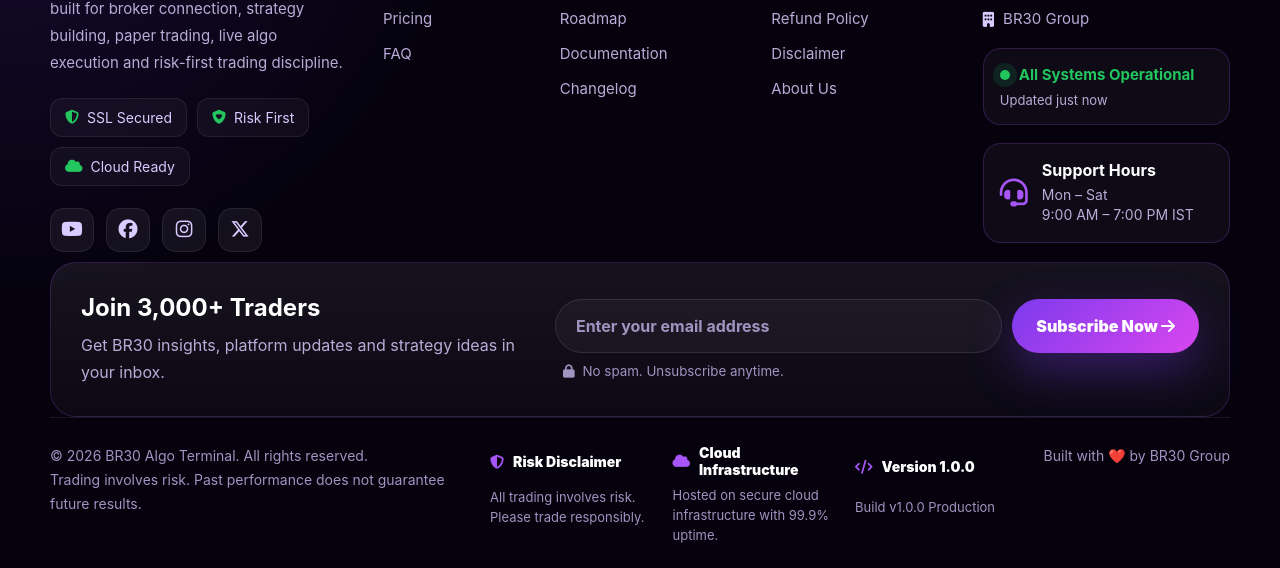
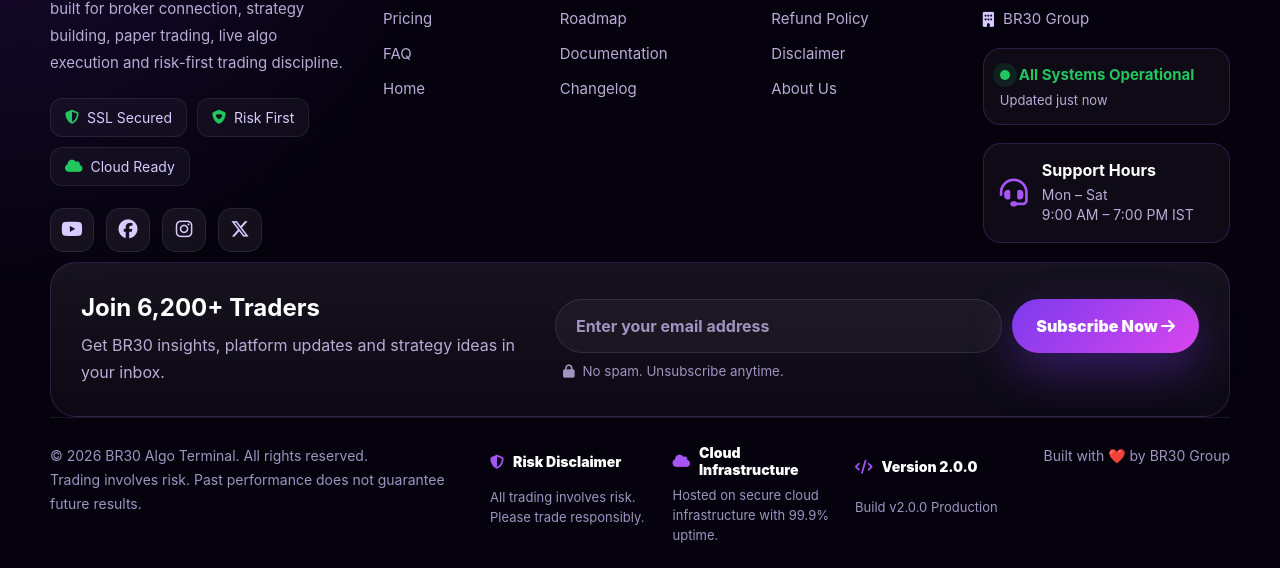
Before and after one commit to mukeshkumarsingh7488-afk/br30-algo-terminal-f, a React (Vite) app: page / in a window 1280 px wide. Shown: the part 8652-9220 px from the top of the page. Built offline with nearby package versions, Linux system fonts and the light colour scheme; no server answers.

Commit message:
Update version to 2.0.0

```diff
--- a/index.html
+++ b/index.html
@@ -81,7 +81,7 @@
               { "@type": "Brand", "name": "BR30 Algo", "url": "https://br30algo-com.vercel.app/" }
             ],
             "areaServed": "Worldwide",
-            "contactPoint": { "@type": "ContactPoint", "contactType": "Customer Support", "email": "support.br30trader@gmail.com", "telephone": "+91-6200986380", "areaServed": "Worldwide", "availableLanguage": ["Hindi", "English"] },
+            "contactPoint": { "@type": "ContactPoint", "contactType": "Customer Support", "email": "support.br30trader@gmail.com", "areaServed": "Worldwide", "availableLanguage": ["Hindi", "English"] },
             "sameAs": ["https://www.facebook.com/share/1DDJYGYYDf/", "https://www.instagram.com/br30Traderofficial", "https://www.youtube.com/@br30traderofficial", "https://t.me/+hBAT4kWo63A4ZWY1", "https://chat.whatsapp.com/B4t82SWBcgOIZTeQXp1wDI", "https://www.threads.com/@br30traderofficial", "https://x.com/MukeshKuma48159", "https://www.linkedin.com/in/mukeshraj-br30/"]
           },
           { "@type": "WebSite", "@id": "https://br30-algo-terminal-f.vercel.app/#website", "name": "BR30 Algo Terminal", "alternateName": ["BR30 Algo", "BR30 Algorithmic Trading Platform"], "url": "https://br30-algo-terminal-f.vercel.app/", "description": "Professional algorithmic trading platform for strategy building, backtesting, paper trading, broker connectivity, risk management and automation.", "publisher": { "@id": "https://br30-algo-terminal-f.vercel.app/#organization" }, "inLanguage": "en-IN", "potentialAction": { "@type": "SearchAction", "target": "https://br30-algo-terminal-f.vercel.app/?s={search_term_string}", "query-input": "required name=search_term_string" } },
@@ -108,8 +108,7 @@
         "gender": "Male",
         "nationality": "Indian",
         "email": "support.br30trader@gmail.com",
-        "telephone": "+91-6200986380",
-        "contactPoint": { "@type": "ContactPoint", "telephone": "+91-6200986380", "contactType": "Customer Support", "areaServed": "Worldwide", "availableLanguage": ["Hindi", "English"], "email": "support.br30trader@gmail.com" },
+        "contactPoint": { "@type": "ContactPoint", "contactType": "Customer Support", "areaServed": "Worldwide", "availableLanguage": ["Hindi", "English"], "email": "support.br30trader@gmail.com" },
         "sameAs": ["https://www.facebook.com/share/1DDJYGYYDf/", "https://www.instagram.com/br30Traderofficial", "https://www.youtube.com/@br30traderofficial", "https://t.me/+hBAT4kWo63A4ZWY1", "https://chat.whatsapp.com/B4t82SWBcgOIZTeQXp1wDI", "https://www.threads.com/@br30traderofficial", "https://x.com/MukeshKuma48159", "https://www.linkedin.com/in/mukeshraj-br30/"],
         "jobTitle": ["Founder", "Professional Trader", "Algorithmic Trading Developer", "Trading Mentor", "Web Developer"],
         "worksFor": { "@id": "https://br30-algo-terminal-f.vercel.app/#organization" },
--- a/src/components/landing/Footer.jsx
+++ b/src/components/landing/Footer.jsx
@@ -126,6 +126,7 @@
             <a href="#brokers">Brokers</a>
             <a href="#pricing">Pricing</a>
             <a href="#faq">FAQ</a>
+            <a href="#home">Home</a>
           </div>
 
           <div className="footer-links">
@@ -181,7 +182,7 @@
 
         <div className="landing-container footer-newsletter">
           <div>
-            <h3>Join 3,000+ Traders</h3>
+            <h3>Join 6,200+ Traders</h3>
             <p>Get BR30 insights, platform updates and strategy ideas in your inbox.</p>
           </div>
 
@@ -221,9 +222,9 @@
 
             <div>
               <span>
-                <i className="fa-solid fa-code"></i> Version 1.0.0
+                <i className="fa-solid fa-code"></i> Version 2.0.0
               </span>
-              <small>Build v1.0.0 Production</small>
+              <small>Build v2.0.0 Production</small>
             </div>
           </div>
 
```
Also changed, not shown: 1 other file (tests, documents, lock files or other folders).
